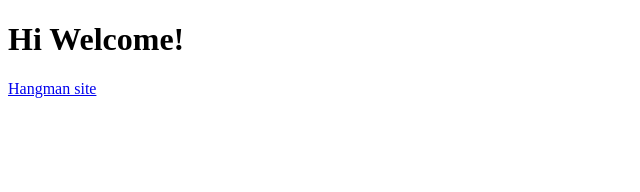
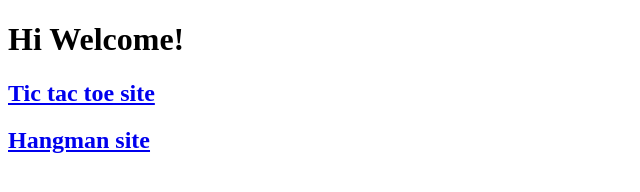
Before and after one commit to f-ishy/blep.github.io, a plain HTML site: page index.html in a window 1280 px wide. Shown: the whole page, without its empty margins (0-640 px from the left). Drawn offline with Linux system fonts and the light colour scheme.

Commit message:
Update index.html

```diff
--- a/index.html
+++ b/index.html
@@ -12,8 +12,8 @@
 <body>
 
   <h1>Hi Welcome!</h1>
-  <a href="./tictactoe.html>Tic tac toe site</a>
-  <a href="./hangman.html>Hangman site</a>
+    <h2><a href="./tictactoe.html">Tic tac toe site</a></h2>
+    <h2><a href="./hangman.html">Hangman site</a></h2>
 
 
 <script>
```
